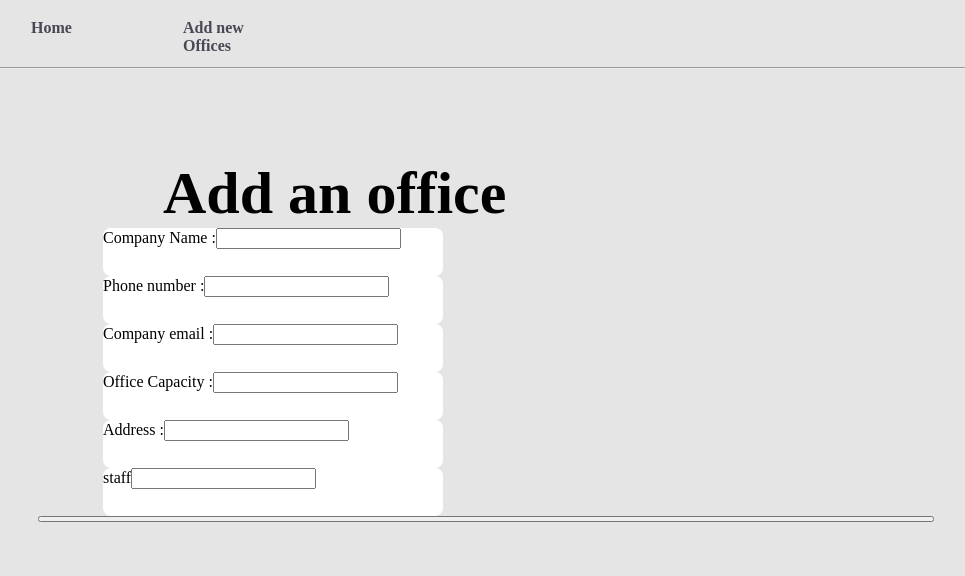
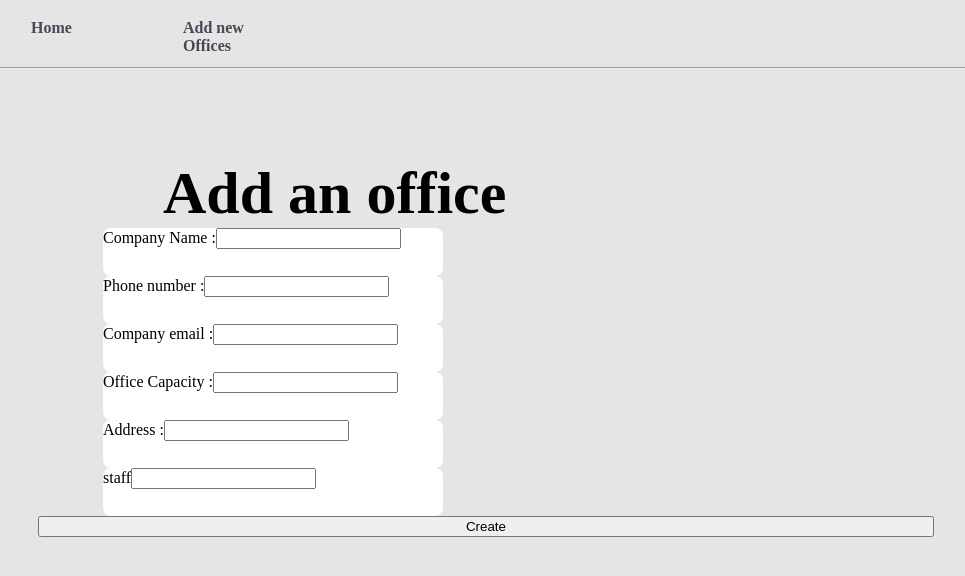
Before and after one commit to tony2tones/company-manager, an Angular app: page /add-new-office in a window 1280 px wide. Shown: the top 576 px of the page, without its empty margins (97-1062 px from the left). Built offline with nearby package versions, Linux system fonts and the light colour scheme.

Commit message:
POSTING NEW OFFICE IS successful
able to post to the DB

```diff
--- a/src/app/components/add-office/add-office.component.html
+++ b/src/app/components/add-office/add-office.component.html
@@ -24,5 +24,5 @@
     <label for="">staff</label>
     <input type="text" class="form-control" formControlName="staff"name="staff" ngModel value="">
   </div>
-<button (click)="onSubmit()"></button>
+  <button (click)="onSubmit()">Create</button>
 </form>
--- a/src/app/components/add-office/add-office.component.ts
+++ b/src/app/components/add-office/add-office.component.ts
@@ -34,6 +34,12 @@ export class AddOfficeComponent implements OnInit {
 
   public onSubmit() {
     console.log('does this work? ', this.officeProfileForm.value);
+    if (this.officeProfileForm.valid) {
+      this.officeService.addOffice(this.officeProfileForm.value).subscribe((data) => {
+
+      }),
+        (err) => console.log(err);
+    }
   }
 
 }
```
